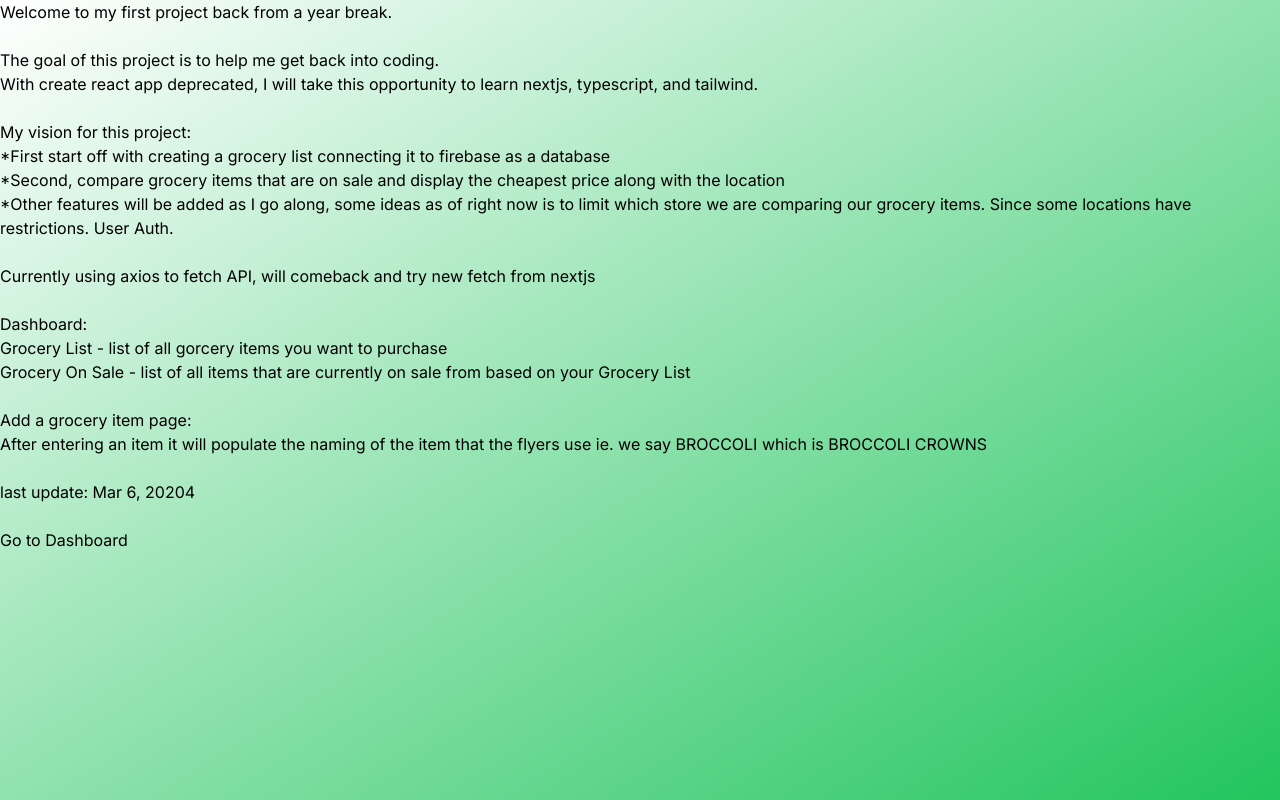
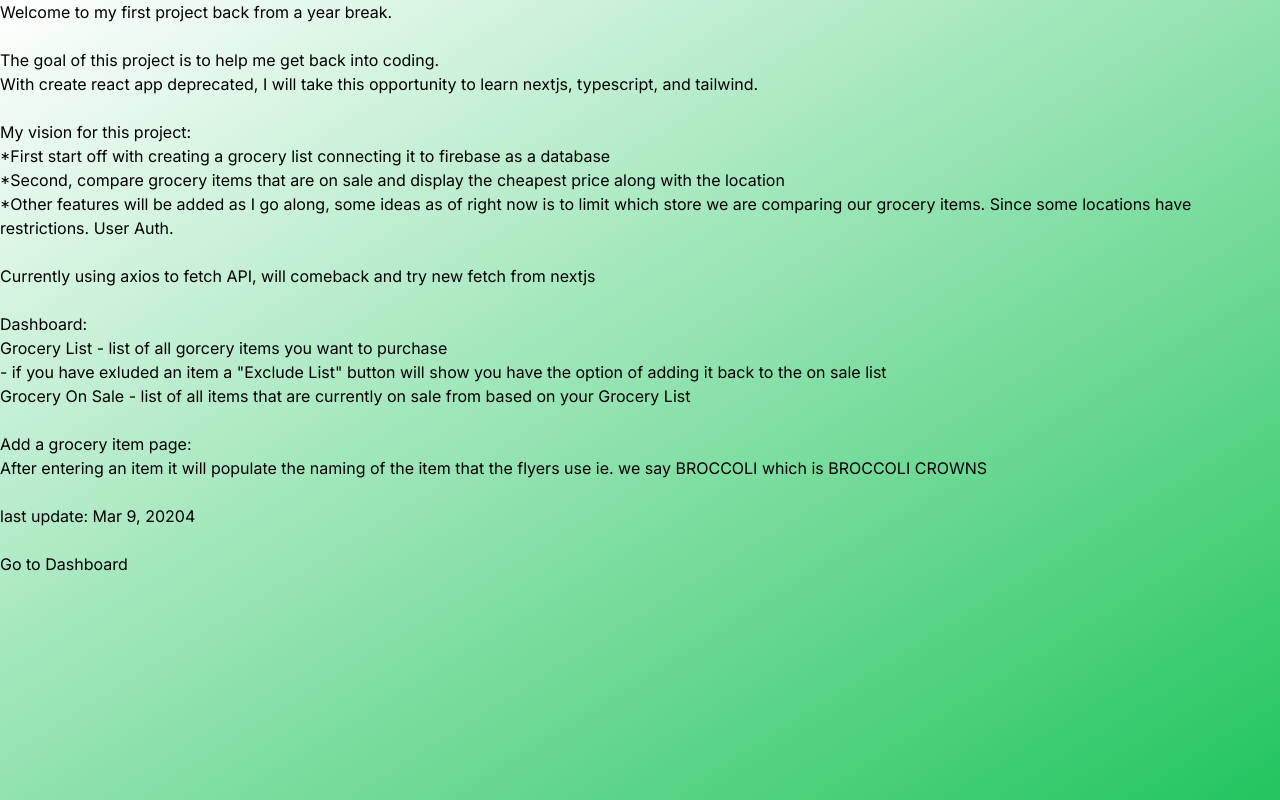
Before and after one commit to alvinwchou/price_match, a Next.js app: page / in a window 1280 px wide. Built offline with nearby package versions, Linux system fonts and the light colour scheme.

Commit message:
feat: :sparkles: added exlcuded list under grocery item

```diff
--- a/src/app/dashboard/page.tsx
+++ b/src/app/dashboard/page.tsx
@@ -1,14 +1,13 @@
 "use client";
 
-import { getDatabase, onValue, ref, remove } from "firebase/database";
+import { getDatabase, onValue, ref } from "firebase/database";
 import firebase from "../../firebase";
 import { useEffect, useState } from "react";
 import Link from "next/link";
 import GroceryItem from "@/components/GroceryItem";
 import OnSaleList from "@/components/OnSaleList";
-import { Console } from "console";
 
-type GroceryItem = {
+interface GroceryItem  {
   key: string
   groceryItem: {
     itemName: string
@@ -55,7 +54,6 @@ export default function Dashboard() {
           <h2 className="text-center text-2xl">Grocery List</h2>
           <ul className="overflow-auto">
             {groceryList.map((groceryItem) => {
-              console.log(groceryItem.groceryItem)
               return (
                 <GroceryItem
                   key={groceryItem.key}
--- a/src/app/page.tsx
+++ b/src/app/page.tsx
@@ -29,13 +29,15 @@ export default function Home() {
       <p>Currently using axios to fetch API, will comeback and try new fetch from nextjs</p>
       <br />
       <p>Dashboard: </p>
-      <p>Grocery List - list of all gorcery items you want to purchase</p>
+      <p>Grocery List - list of all gorcery items you want to purchase
+      </p>
+      <p>- if you have exluded an item a "Exclude List" button will show you have the option of adding it back to the on sale list</p>
       <p>Grocery On Sale - list of all items that are currently on sale from based on your Grocery List</p>
       <br />
       <p>Add a grocery item page:</p>
       <p>After entering an item it will populate the naming of the item that the flyers use ie. we say BROCCOLI which is BROCCOLI CROWNS</p>
       <br />
-      <p>last update: Mar 6, 20204</p>
+      <p>last update: Mar 9, 20204</p>
       <br />
 
       <Link href="/dashboard">Go to Dashboard</Link>
--- /dev/null
+++ b/src/components/ExcludeList.tsx
@@ -0,0 +1,12 @@
+interface ExcludeListProps {
+    excludeItem: string;
+}
+
+export default function ExcludeList({ excludeItem }: ExcludeListProps) {
+    return (
+        <div className="flex justify-between items-center border-b py-1">
+            <li className="text-xs">{excludeItem}</li>
+            <button className="border rounded p-1 text-xs">Add&nbsp;Back</button>
+        </div>
+    )
+}
--- a/src/components/GroceryItem.tsx
+++ b/src/components/GroceryItem.tsx
@@ -1,13 +1,19 @@
 import firebase from "@/firebase";
 import { getDatabase, ref, remove } from "firebase/database";
+import ExcludeList from "./ExcludeList";
+import { useEffect, useState } from "react";
 
-type GroceryListProps = {
+interface GroceryListProps {
   id: string;
   itemName: string;
   excludeList: string[]
 };
 
+
 export default function GroceryList({ id, itemName, excludeList }: GroceryListProps) {
+  const [hideExcludeList, setHideExcludeList] = useState(true)
+  const [showExcludeListButton, setShowExcludeListButton] = useState(false)
+
   // this function takes an argument, which is the ID of the grocery item we want to remove
   const handleRemoveGroceryItem = (groceryItemId: string) => {
     // create a reference to db
@@ -17,10 +23,30 @@ export default function GroceryList({ id, itemName, excludeList }: GroceryListPr
 
     remove(dbRef);
   };
+
+  const handleClick = () => {
+    setHideExcludeList(!hideExcludeList)
+  }
+useEffect(() => {
+  if (excludeList) {
+    setShowExcludeListButton(true)
+  }
+}, [excludeList])
+
   return (
-    <li className="flex justify-between p-4 border rounded bg-white bg-opacity-50">
-      <p>{itemName}</p>
-      <button onClick={() => handleRemoveGroceryItem(id)}>x</button>
+    <li className="p-4 border rounded bg-white bg-opacity-50">
+      <div className="flex justify-between">
+        <p>{itemName}</p>
+        <button onClick={() => handleRemoveGroceryItem(id)}>x</button>
+      </div>
+      <button className={`text-xs border rounded ${!showExcludeListButton && "hidden"}`} onClick={handleClick}>Exclude List</button>
+      <ul className={`p-1 ${hideExcludeList && "hidden"}`}>
+        {excludeList?.map(excludeItem => {
+          return (
+            <ExcludeList excludeItem={excludeItem}/>
+          )
+        })}
+      </ul>
     </li>
   );
 }
```
